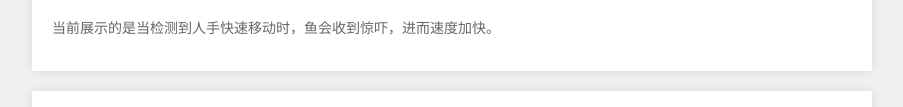
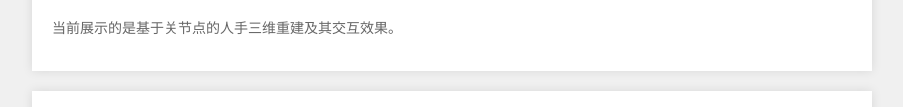
Before and after one commit to CuriosityWang/Interaction, a plain HTML site: page index.html in a window 1280 px wide. Shown: the part 1644-1751 px from the top of the page, without its empty margins (188-1091 px from the left). Drawn offline with Linux system fonts and the light colour scheme.

Commit message:
Update index.html

```diff
--- a/index.html
+++ b/index.html
@@ -90,7 +90,7 @@
             您的浏览器不支持 HTML5 视频。
         </video>
     </div>
-    <p>当前展示的是当检测到人手快速移动时，鱼会收到惊吓，进而速度加快。</p>
+    <p>当前展示的是基于关节点的人手三维重建及其交互效果。</p>
 </div>
 
 <div class="video-container">
```
